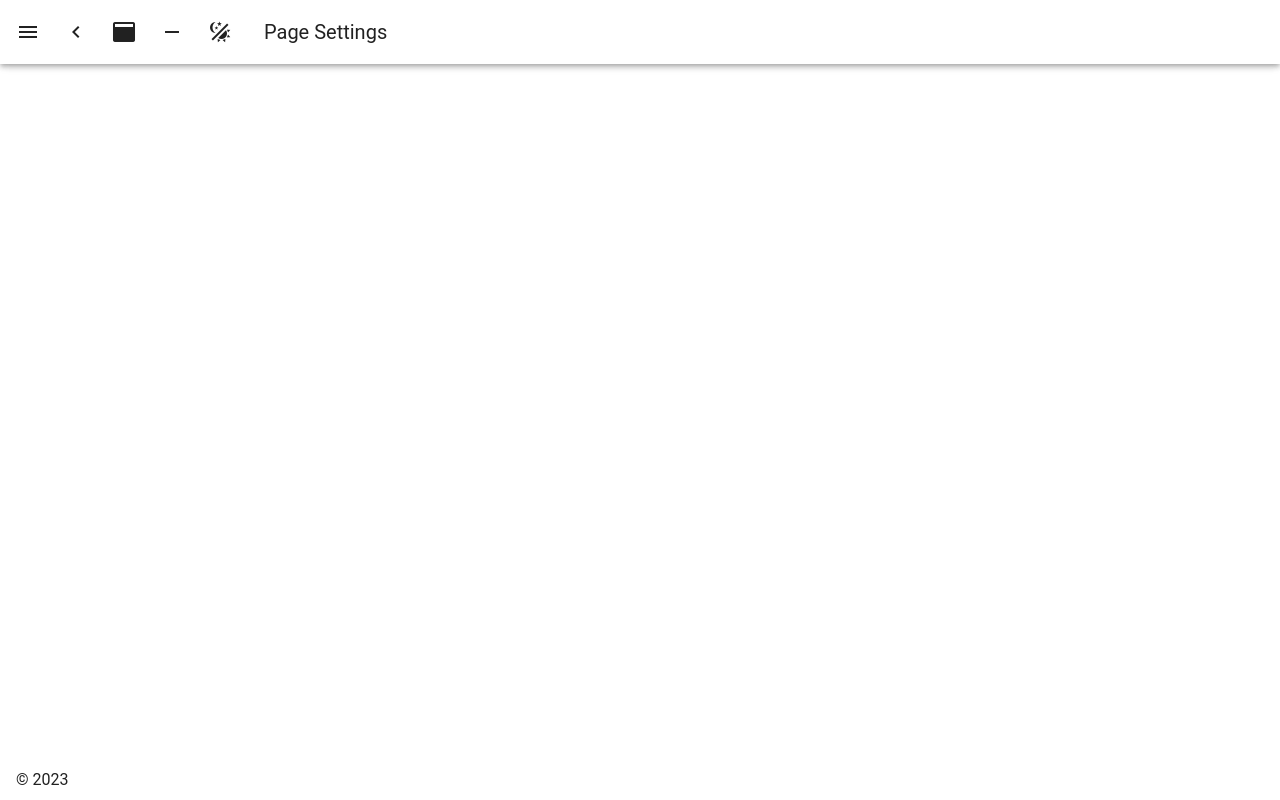
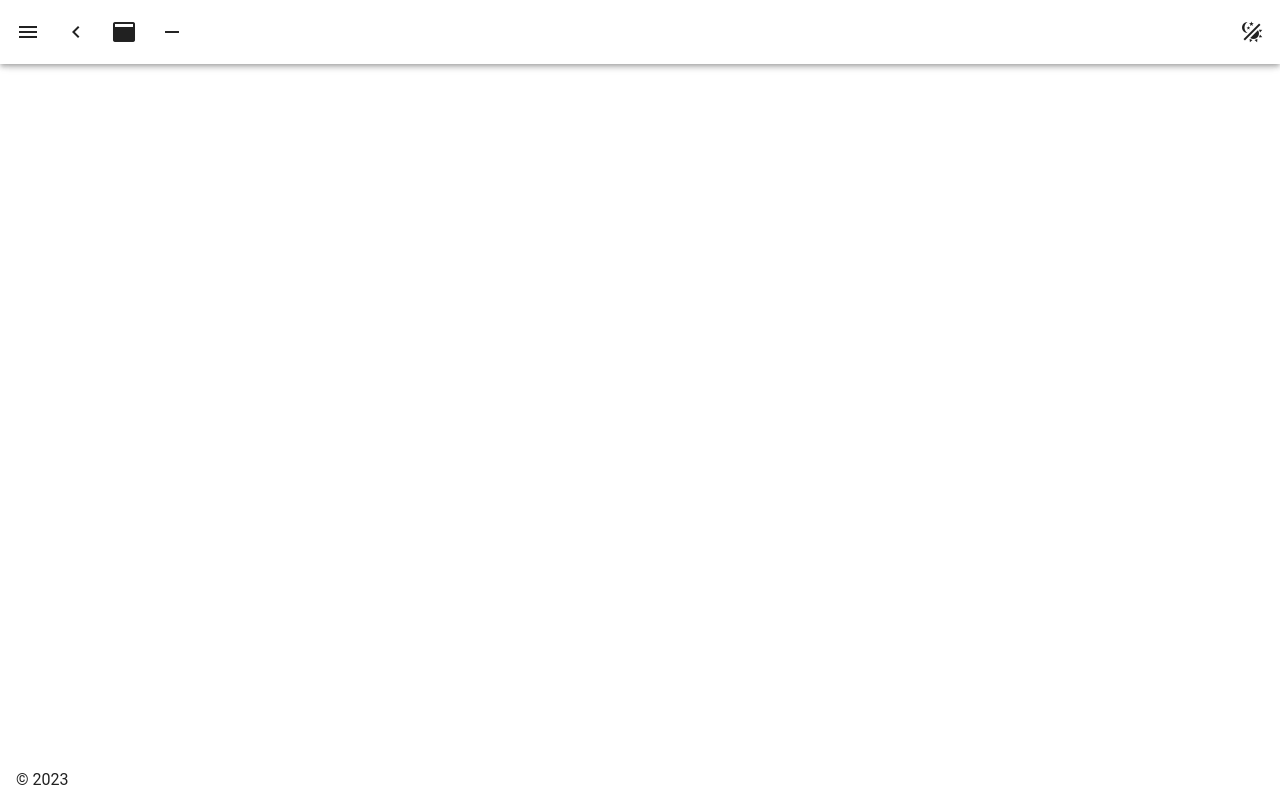
Before and after one commit to edopranata/ite-vue, a Vue app: page /admin in a window 1280 px wide. Built offline with nearby package versions, Linux system fonts and the light colour scheme.

Commit message:
Change admin layout

```diff
--- a/src/App.vue
+++ b/src/App.vue
@@ -10,9 +10,21 @@
 import { useTheme } from 'vuetify'
 import { useAppStore } from "@/store/app";
 import {watch} from "vue";
-
+import { onMounted } from 'vue'
+import { useDisplay } from 'vuetify'
+const { mdAndUp } = useDisplay()
 const appStore = useAppStore()
 const theme = useTheme()
+
+onMounted(() => {
+  window.addEventListener("resize", () => {
+    if(!mdAndUp.value){
+      appStore.theme.drawer = mdAndUp.value
+    }
+  });
+
+})
+
 
 watch(appStore, (darkModeStatus) => {
   console.log('Trigger')
--- a/src/layouts/admin/Admin.vue
+++ b/src/layouts/admin/Admin.vue
@@ -61,14 +61,14 @@
         >
           <v-icon>mdi-minus</v-icon>
         </v-btn>
+
+        <v-spacer />
         <v-btn
           icon
           @click.stop="appStore.toggleTheme()"
         >
           <v-icon>mdi-theme-light-dark</v-icon>
         </v-btn>
-        <v-toolbar-title>{{ title }}</v-toolbar-title>
-        <v-spacer />
       </v-app-bar>
       <v-main>
         <v-container>
@@ -102,7 +102,6 @@ const items = [
     to: '/login'
   }
 ]
-const title = 'Page Settings'
 </script>
 
 
```
